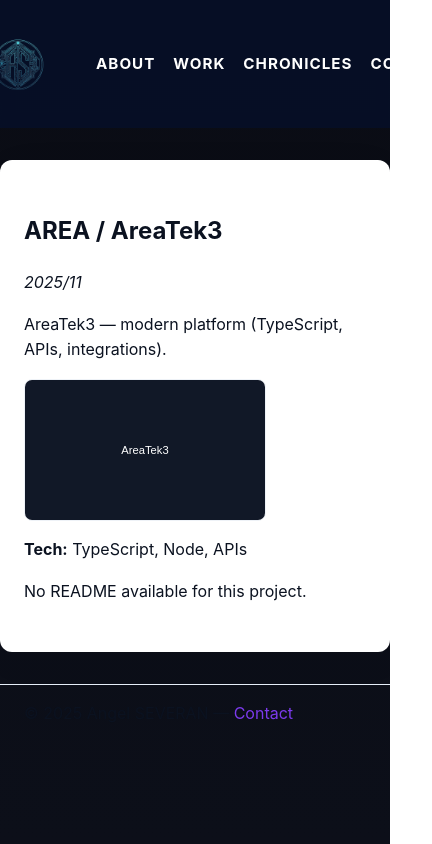
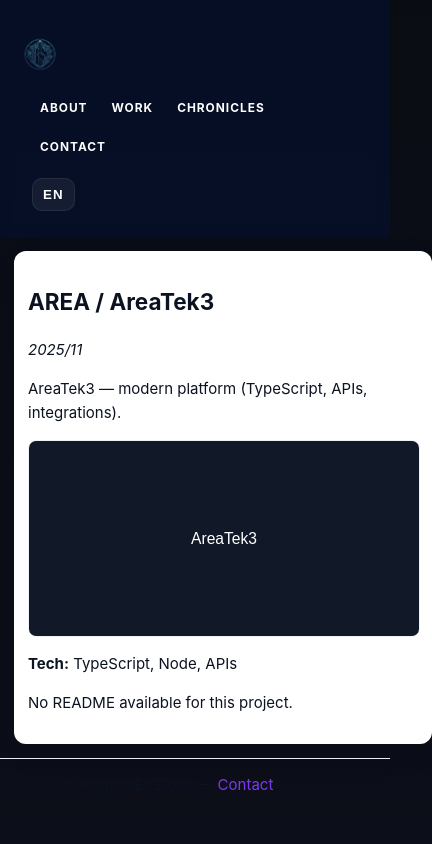
Before and after one commit to Angel-42/my-portfolio-v1, a Next.js app: page /projects/areatek3 in a window 390 px wide. Shown: the top 844 px of the page, 432 px wide, since content can reach past the window. Built offline with nearby package versions, Linux system fonts and the light colour scheme.

Commit message:
[REMOVE] remove Sidebar component and associated translations; update styles for responsive layout and container utility

```diff
--- a/components/Layout.tsx
+++ b/components/Layout.tsx
@@ -10,6 +10,7 @@ type Props = {
 export default function Layout({ children }: Props) {
   const router = useRouter()
   const isHome = router.pathname === '/' || router.asPath === '/'
+
 
   useEffect(() => {
     const header = document.querySelector('.top-header') as HTMLElement | null
@@ -52,7 +53,6 @@ export default function Layout({ children }: Props) {
 
   const { lang, toggle, t } = useLanguage()
   const base = process.env.NEXT_PUBLIC_BASE_PATH || ''
-
   return (
     <div className={`app-root ${isHome ? 'home-page' : ''}`}>
       <header className="top-header">
@@ -61,7 +61,7 @@ export default function Layout({ children }: Props) {
             <Link href="/">
               <picture>
                 <source srcSet={`${base}/logo.png`} type="image/png" />
-                <img src={`${base}/logo.svg`} alt="logo" className="site-logo large" />
+                <img src={`${base}/logo.svg`} alt="logo" className="site-logo large responsive-img" />
               </picture>
             </Link>
           </div>
@@ -86,7 +86,7 @@ export default function Layout({ children }: Props) {
         </div>
       </header>
 
-      <main className="app-content">{children}</main>
+      <main className="app-content container">{children}</main>
 
       <footer className="app-footer">
         © {new Date().getFullYear()} Angel SEVERAN — <a href="mailto:severan.angel.pro@gmail.com">{t('FOOTER.CONTACT')}</a>
--- a/components/ProjectCard.tsx
+++ b/components/ProjectCard.tsx
@@ -31,7 +31,7 @@ export default function ProjectCard({ project, variant }: { project: Project, va
   return (
     <article className={`project-card ${variant === 'large' ? 'large' : 'small'}`}>
       <div className="project-thumb">
-        <img src={imgSrc} alt={`${titleText} thumbnail`} loading="lazy" />
+        <img src={imgSrc} alt={`${titleText} thumbnail`} loading="lazy" className="responsive-img" />
         <div className="thumb-overlay">
           <div style={{display:'flex', justifyContent:'space-between', alignItems:'center', gap:12}}>
             <div className="thumb-title">{titleText}</div>
--- a/locales/translations.ts
+++ b/locales/translations.ts
@@ -57,17 +57,7 @@ export const translations = {
       FEATURED_TITLE: 'Featured',
       FEATURED_MORE: 'See the full list of projects or learn more about me.'
     },
-    SIDEBAR: {
-      HOME: 'Home',
-      ABOUT: 'About',
-      PROJECTS: 'Projects',
-      CONTACT: 'Contact',
-      WHOAMI_TITLE: 'Who am I?',
-      WHOAMI_DESC: 'Angel SEVERAN — 3rd year Epitech student. Dev C/C++, TypeScript & mobile.',
-      IN_PROGRESS_TITLE: 'Ongoing projects',
-      COMPLETED_TITLE: 'Completed projects',
-      VIEW_ALL: 'View all'
-    },
+    // SIDEBAR keys removed
     ABOUT: {
       TITLE: 'About',
       INTRO: 'Hello — I am Angel SEVERAN, a 3rd year student at Epitech Montpellier.',
@@ -147,17 +137,7 @@ export const translations = {
       FEATURED_TITLE: "À l'affiche",
       FEATURED_MORE: "Voir la liste complète des projets ou en savoir plus sur moi."
     },
-    SIDEBAR: {
-      HOME: 'Accueil',
-      ABOUT: 'À propos',
-      PROJECTS: 'Projets',
-      CONTACT: 'Contact',
-      WHOAMI_TITLE: 'Qui suis‑je ?',
-      WHOAMI_DESC: 'Angel SEVERAN — étudiant 3ème année Epitech. Dév C/C++, TypeScript & mobile.',
-      IN_PROGRESS_TITLE: 'Projets en cours',
-      COMPLETED_TITLE: 'Projets réalisés',
-      VIEW_ALL: 'Voir tous'
-    },
+    // SIDEBAR keys removed
     ABOUT: {
       TITLE: 'À propos',
       INTRO: "Bonjour — je suis Angel SEVERAN, étudiant en 3ème année à Epitech Montpellier.",
--- a/styles/globals.css
+++ b/styles/globals.css
@@ -13,6 +13,14 @@
     --glass-alpha: 0.08;
     --content-max: 1200px;
 }
+/* Responsive base font sizing */
+html { font-size: clamp(14px, 1.4vw, 18px); }
+
+/* Make media elements responsive by default */
+img, picture, video, svg { max-width: 100%; height: auto; display: block; }
+
+/* Simple container utility used across pages/components */
+.container { width: 100%; max-width: var(--content-max); margin: 0 auto; padding: 0 1rem; }
 html, body, #__next {
     height: 100%;
     min-height: 100%;
@@ -41,38 +49,8 @@ main {
     padding: 2rem 1rem;
 }
 
-/* Layout with left sidebar */
+/* Sidebar removed: left navigation UI and styles have been removed */
 .app-root { min-height: 100vh; display: block; }
-.app-sidebar { display: none; }
-.hamburger { position: absolute; top: 12px; right: -44px; width: 48px; height: 48px; display: flex; align-items: center; justify-content: center; border-radius: 10px; border: none; background: #071028; color: white; cursor: pointer; box-shadow: 0 8px 24px rgba(2,6,23,0.45); }
-.hamburger span { display: block; width: 18px; height: 2px; background: #fff; margin: 3px 0; }
-.whoami { margin-bottom: 1rem; }
-.whoami h4 { margin: 0 0 0.25rem 0; }
-.sidebar-section h5 { margin: 0 0 0.4rem 0; }
-.sidebar-section ul { list-style: none; padding: 0; margin: 0 0 0.8rem 0; }
-.sidebar-section li { margin: 0.25rem 0; }
-.sidebar-section a { color: #cfe8ff; text-decoration: none; }
-.contact a { color: #fff; }
-
-/* Active link styling */
-.sidebar-nav a,
-.sidebar-section a {
-    display: inline-block;
-    padding: 0.25rem 0.3rem;
-    border-radius: 6px;
-}
-.sidebar-nav a.active,
-.sidebar-section a.active {
-    background: linear-gradient(90deg, rgba(37,99,235,0.14), rgba(37,99,235,0.06));
-    color: #fff;
-    font-weight: 600;
-}
-
-/* Improve readability when collapsed: show small excerpt */
-.app-sidebar { display: flex; flex-direction: column; align-items: flex-start; }
-.app-sidebar .sidebar-inner { display: none; }
-.app-sidebar.open .sidebar-inner { display: block; }
-.app-sidebar .hamburger { right: -44px; }
 
 .top-header { position: fixed; top: 0; left: 0; right: 0; z-index: 999; background: transparent; padding: 18px 20px; transition: background 220ms ease, backdrop-filter 220ms ease, box-shadow 220ms ease; }
 .top-inner { max-width: 1200px; margin: 0 auto; display:flex; align-items:center; justify-content:space-between; gap:12px; }
@@ -102,12 +80,7 @@ main {
 .app-content { padding: 1.5rem; max-width: 1200px; margin: 1.25rem auto; }
 .app-footer { padding: 1rem 1.5rem; border-top: 1px solid #e6eef8; margin-top: auto; }
 
-/* collapsed sidebar small icons layout */
-.app-sidebar { display: flex; flex-direction: column; align-items: flex-start; }
-.app-sidebar .sidebar-inner { display: none; }
-.app-sidebar.open .sidebar-inner { display: block; }
-
-
+/* (sidebar removed) */
 .projects-grid {
     display: grid;
     grid-template-columns: repeat(auto-fill, minmax(260px, 1fr));
@@ -130,15 +103,21 @@ main {
     .bento-grid .project-card.large { grid-column: span 2; grid-row: span 2; }
     .bento-grid .project-card.small { grid-column: span 2; }
 }
-@media (max-width: 700px) {
-
 @media (min-width: 1200px) {
     .site-logo { height:56px; }
     .top-header { padding: 20px 12px; }
     .site-logo.large { height:96px; }
 }
+@media (max-width: 700px) {
     .bento-grid { grid-template-columns: repeat(2, 1fr); grid-auto-rows: 140px; }
     .bento-grid .project-card.large { grid-column: 1 / -1; grid-row: auto; }
+}
+
+/* (sidebar removed) */
+
+/* No sidebar: full-width content on all sizes */
+@media (min-width: 1000px) {
+    .app-content { margin-left: 0; max-width: 1200px; }
 }
 
 .glass { background: rgba(255,255,255,0.04); backdrop-filter: blur(10px); border: 1px solid rgba(255,255,255,0.06); box-shadow: 0 10px 30px rgba(2,6,23,0.45); transition: transform 220ms ease, box-shadow 220ms ease; }
@@ -347,3 +326,73 @@ main {
 .latest-news h3 { color: #f3f0ff; font-size: 1.05rem; }
 .latest-news a { color: #bfe8ff; font-weight:700; }
 .latest-news strong { display:block; font-size:1.02rem; color: #fff }
+
+
+/* ------------------ Responsive improvements ------------------ */
+@media (max-width: 900px) {
+    /* Header stacks: logo on top, nav below (scrollable if needed) */
+    .top-inner { flex-direction: column; align-items: flex-start; gap: 10px; }
+    .top-left { margin-left: 0; }
+    .top-nav { display: flex; flex-wrap: wrap; gap: 8px; width: 100%; overflow-x: auto; padding-bottom: 6px; }
+    .nav-link { font-size: 0.95rem; }
+    .site-logo.large { height: 64px; }
+
+    /* Hero: column layout for small screens */
+    .site-hero { padding: 2rem 1rem; display: block; }
+    .site-hero .hero-inner { display: flex; flex-direction: column; gap: 1.25rem; align-items: stretch; }
+    .hero-title { font-size: clamp(2rem, 6vw, 3.6rem); line-height: 1.05; }
+    .hero-grid { grid-template-columns: repeat(3, 1fr); grid-auto-rows: 72px; }
+
+    /* Projects grid: tighter columns */
+    .projects-grid { grid-template-columns: repeat(auto-fill, minmax(220px, 1fr)); gap: 0.9rem; }
+    .bento-grid { grid-template-columns: repeat(4, 1fr); grid-auto-rows: 140px; }
+
+    /* Project card: reduce thumb height on small screens */
+    .project-thumb { height: 140px; }
+    .project-card.large .project-thumb { height: 200px; }
+
+    /* Project gallery and readme: stack vertically */
+    .project-gallery { gap: 8px; }
+    .project-gallery img { width: 100%; height: auto; }
+
+    /* Modal preview: fit to viewport with scrolling */
+    .preview-inner { max-height: calc(100vh - 96px); overflow: auto; width: calc(100% - 2rem); }
+
+    /* Carousel smaller images */
+    .carousel-image { height: 220px; }
+    .carousel-caption { position: static; margin-top: 8px; }
+
+    /* App content should use full width with less padding */
+    .app-content { padding: 1rem; margin: 1rem; }
+}
+
+@media (max-width: 480px) {
+    /* Very small devices: single-column everything */
+    .top-inner { padding: 8px 12px; }
+    .site-logo.large { height: 56px; }
+    .nav-link { font-size: 0.85rem; padding: 6px 8px; }
+
+    .hero-title { font-size: clamp(1.8rem, 8vw, 2.8rem); }
+    .hero-grid { grid-template-columns: repeat(2, 1fr); grid-auto-rows: 64px; }
+
+    .projects-grid { grid-template-columns: 1fr; gap: 0.75rem; }
+    .bento-grid { grid-template-columns: 1fr; grid-auto-rows: auto; }
+
+    .project-thumb { height: 120px; }
+    .project-card.large .project-thumb { height: 160px; }
+
+    .carousel-image { height: 160px; }
+    .carousel-fallback { height: 160px; }
+
+    .project-body { padding: 10px; }
+    .project-body h4 { font-size: 0.98rem; }
+
+    .preview-inner .close-btn { right: 0.25rem; top: 0.25rem; }
+
+    body { font-size: 15px; }
+}
+
+/* Small accessibility tweak: ensure interactive elements have sufficient hit-area on touch */
+.nav-link, .btn, .lang-toggle, .carousel-btn { touch-action: manipulation; }
+
+/* End responsive improvements */
```
Also changed, not shown: components/ProjectCarousel.tsx (+27 -3 lines), components/Sidebar.tsx (+2 -64 lines), 1 other file (tests, documents, lock files or other folders).
